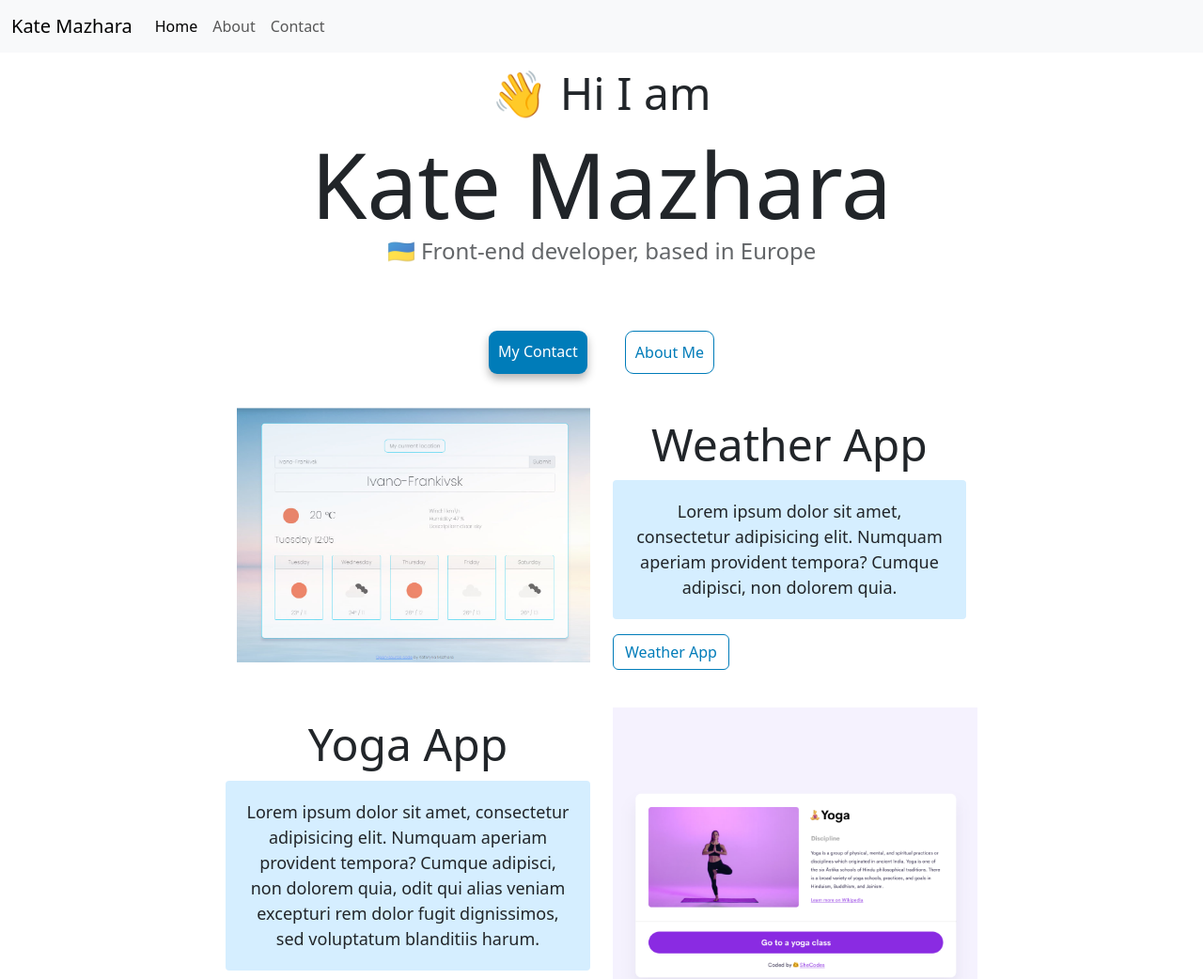
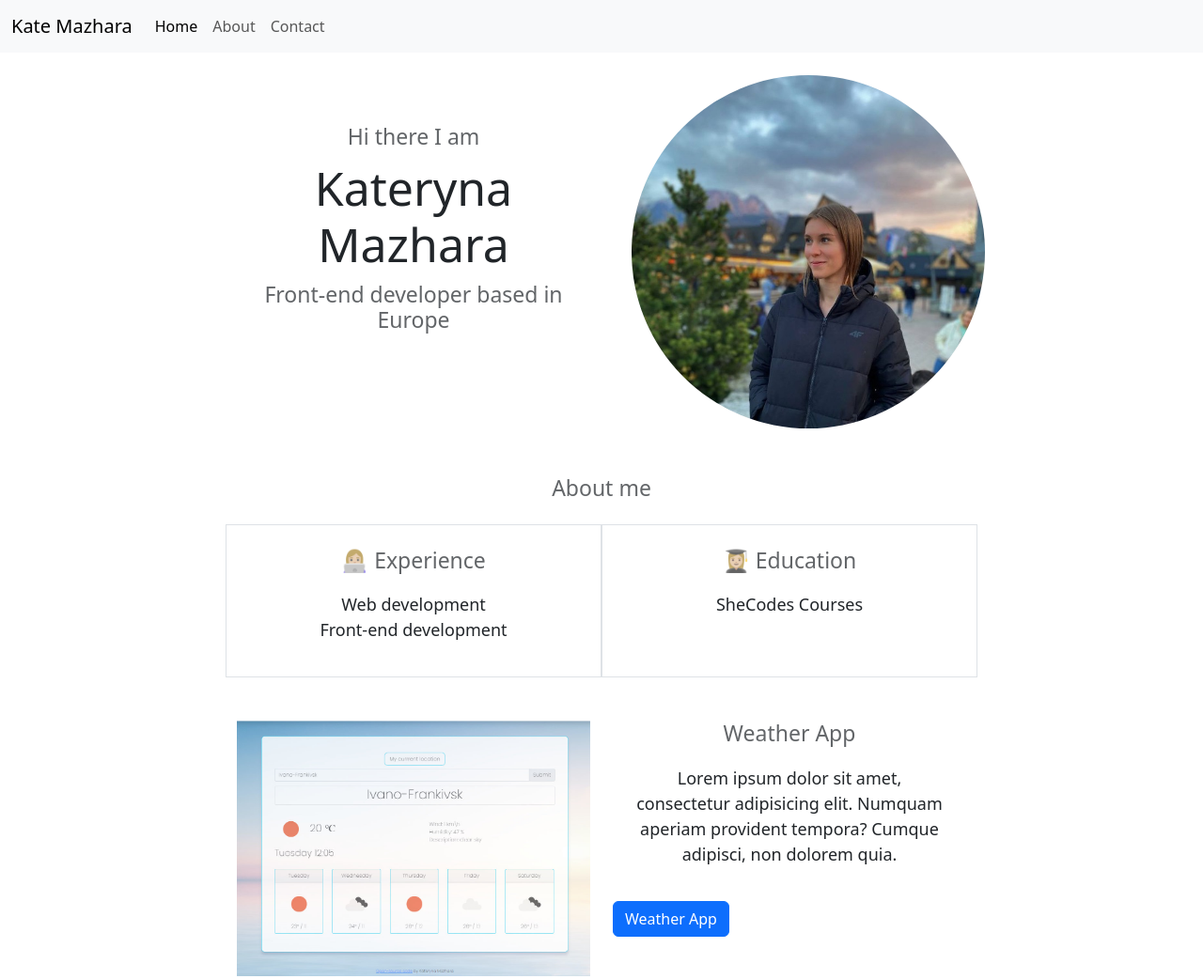
Before and after one commit to kmeve/my-portfolio, a plain HTML site: page index.html in a window 1280 px wide. Shown: the top 1042 px of the page at 94% size. Drawn offline with nearby package versions, Linux system fonts and the light colour scheme.

Commit message:
updated the main page

```diff
--- a/index.html
+++ b/index.html
@@ -5,7 +5,8 @@
     <meta charset="UTF-8" />
     <meta name="viewport" content="width=device-width, initial-scale=1.0" />
     <meta http-equiv="X-UA-Compatible" content="ie=edge" />
-    <meta name="description" content="Passionate junior front-end developer showcasing creative web projects and responsive designs. Explore my journey in web development and browse through my work." />
+    <meta name="description"
+        content="Passionate junior front-end developer showcasing creative web projects and responsive designs. Explore my journey in web development and browse through my work." />
     <title>Front-end developer - Kate Mazhara</title>
     <link href="https://cdn.jsdelivr.net/npm/bootstrap@5.3.1/dist/css/bootstrap.min.css" rel="stylesheet"
         integrity="sha384-4bw+/aepP/YC94hEpVNVgiZdgIC5+VKNBQNGCHeKRQN+PtmoHDEXuppvnDJzQIu9" crossorigin="anonymous" />
@@ -39,18 +40,55 @@
         </div>
     </nav>
 
+    <div class="container mt-6">
+        <div class="row">
+            <div class="col">
+                <br /><br /><br />
                 <h2>
-        👋 Hi I am
+                    Hi there I am
                 </h2>
                 <h1>
-        Kate Mazhara
+                    Kateryna Mazhara
                 </h1>
                 <h3>
-        🇺🇦 Front-end developer, based in Europe
+                    Front-end developer based in Europe
                 </h3>
-    <div class="information-links">
-        <a class="contact-link" href="about.html#email" title="Personal contact">My contact</a>
-        <a class="about-link" href="about.html" title="About me">About me</a>
+            </div>
+            <div class="col">
+                <img class="img-fluid main-pic" src="img/main-pic.jpg" alt="" srcset="">
+
+            </div>
+        </div>
+    </div>
+
+    <div class="about-me">
+        <h2>
+            About me
+        </h2>
+        <br />
+
+        <div class="container ">
+            <div class="row">
+                <div class="col border">
+                    <br />
+                   <h2>👩🏼‍💻 Experience</h2>
+                   <p>
+                    Web development
+                    <br />
+                    Front-end development
+                   </p>
+                </div>
+                <div class="col border">
+                    <br />
+                    <h2>👩🏼‍🎓 Education</h2>
+                    <p>
+                        SheCodes Courses
+                    </p>
+                </div>
+            </div>
+        </div>
+
+
     </div>
 
     <div class="container">
--- a/styles/index.css
+++ b/styles/index.css
@@ -32,6 +32,16 @@ body {
   max-width: 800px;
 }
 
+.main-pic {
+  border-radius: 100%;
+  margin: 20px;
+}
+
+.about-pic {
+  border-radius: 20px;
+  max-height: 400px;
+}
+
 h1,
 h2,
 h3 {
@@ -40,43 +50,28 @@ h3 {
 }
 
 h1 {
-  font-size: 96px;
+  font-size: 50px;
+  padding: 10px;
 }
 
 h2 {
-  font-size: 48px;
-  padding: 10px;
+  font-size: 23px;
+
+  opacity: 0.7;
 }
 
 h3 {
-  font-size: 24px;
+  font-size: 23px;
   opacity: 0.7;
   padding-bottom: 10px;
 }
 
-.information-links {
-  display: flex;
-  margin-top: 40px;
-  justify-content: center;
+.about-me {
+  padding: 30px 0;
 }
 
-.information-links a {
-  text-decoration: none;
-  text-transform: capitalize;
-  margin: 20px;
-  border-radius: 9px;
-  padding: 10px;
-}
-
-.contact-link {
-  background: var(--primary-color);
-  box-shadow: var(--box-shadow);
-  color: white;
-}
-.about-link {
-  background: white;
-  color: var(--primary-color);
-  border: 1px solid var(--primary-color);
+.about-me-containers {
+  gap: 2rem;
 }
 
 .about-link:hover {
@@ -97,7 +92,6 @@ h3 {
 }
 
 p {
-  background: var(--secondary-color);
   padding: 20px;
   border-radius: 4px;
   font-size: 18px;
```
Also changed, not shown: img/about-pic.png (added), img/main-pic.jpg (added). Lines whose indentation alone changed are shown as unchanged.
